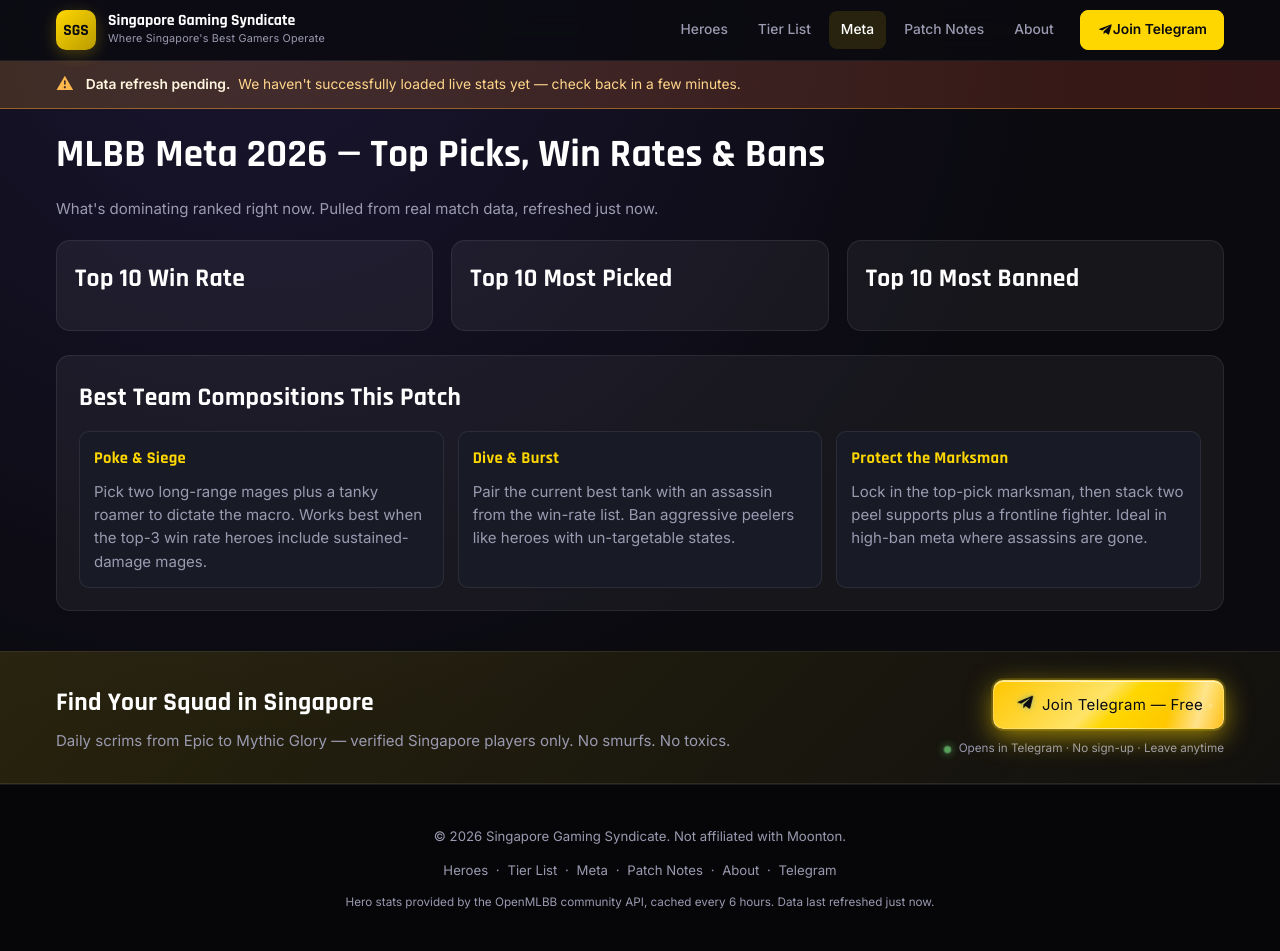
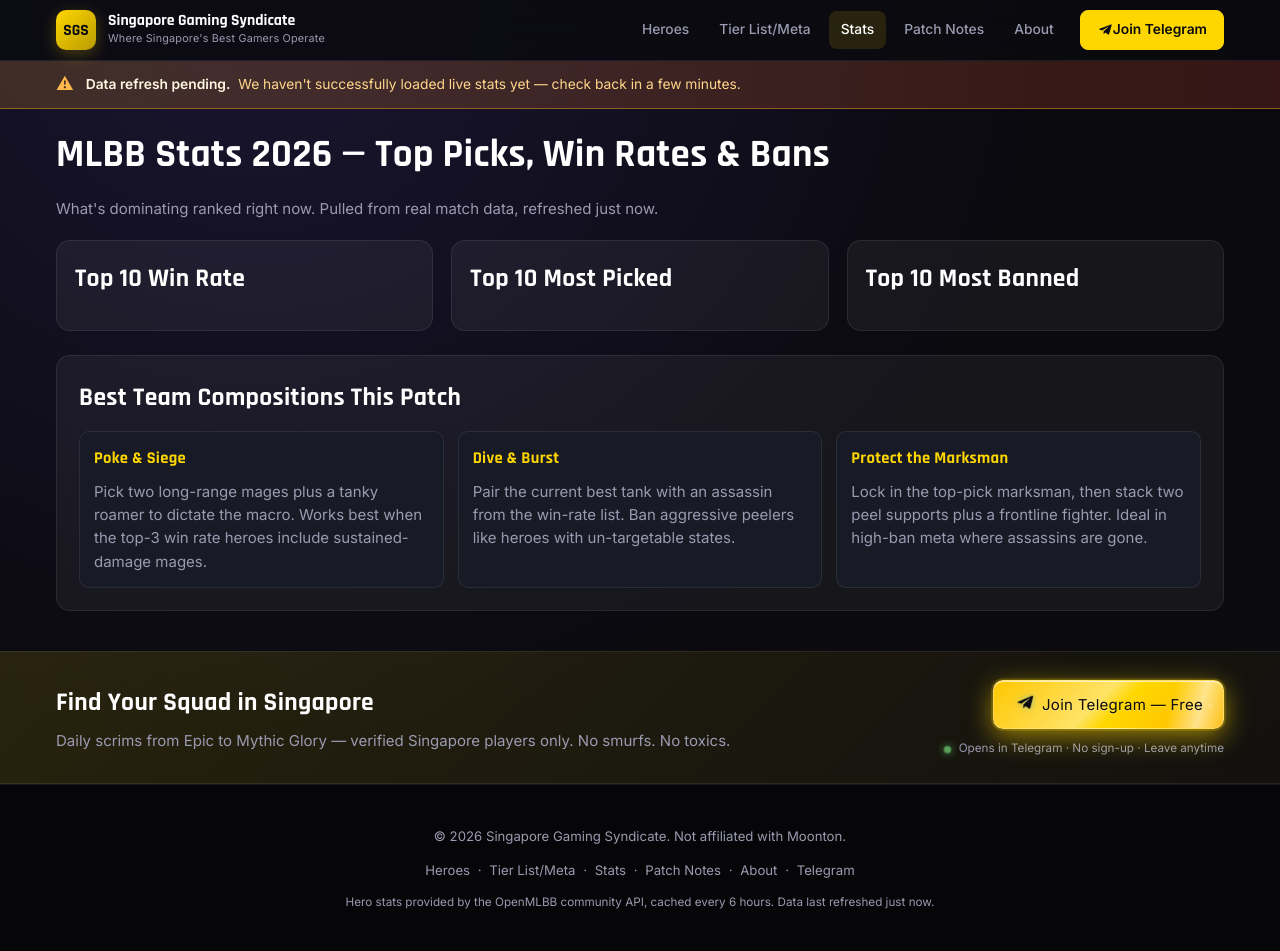
Before and after one commit to DemonicMinz/sgs-guide, a Flask app: page /meta in a window 1280 px wide. Run offline with Flask 3, Linux system fonts and the light colour scheme; data that the repository does not hold is empty.

Commit message:
Rename nav: Meta → Stats, Tier List → Tier List/Meta
Updates header/footer nav labels, breadcrumb names, meta page H1
and <title> tag, plus og:image:alt. Routes (/tier-list, /meta) are
unchanged so existing links and SEO targeting stay intact.

Co-Authored-By: Claude Opus 4.7 <noreply@anthropic.com>

```diff
--- a/app.py
+++ b/app.py
@@ -2224,7 +2224,7 @@ def meta_page() -> str:
         by_ban=by_ban,
         updated=updated,
         page_title=(
-            f"MLBB Meta {current_month} — Top Picks, Highest Win "
+            f"MLBB Stats {current_month} — Top Picks, Highest Win "
             f"Rate & Most Banned | {SITE_NAME}"
         ),
         page_desc=(
--- a/templates/base.html
+++ b/templates/base.html
@@ -214,8 +214,8 @@ function gtag_report_conversion(url) {
     </a>
     <nav class="site-nav" aria-label="Primary">
       <a href="{{ url_for('index') }}"{% if request.endpoint == 'index' %} aria-current="page"{% endif %}>Heroes</a>
-      <a href="{{ url_for('tier_list_page') }}"{% if request.endpoint == 'tier_list_page' %} aria-current="page"{% endif %}>Tier List</a>
-      <a href="{{ url_for('meta_page') }}"{% if request.endpoint == 'meta_page' %} aria-current="page"{% endif %}>Meta</a>
+      <a href="{{ url_for('tier_list_page') }}"{% if request.endpoint == 'tier_list_page' %} aria-current="page"{% endif %}>Tier List/Meta</a>
+      <a href="{{ url_for('meta_page') }}"{% if request.endpoint == 'meta_page' %} aria-current="page"{% endif %}>Stats</a>
       <a href="{{ url_for('patch_notes_page') }}"{% if request.endpoint == 'patch_notes_page' %} aria-current="page"{% endif %}>Patch Notes</a>
       {% if topup_enabled %}
       <a href="{{ url_for('topup') }}"{% if request.endpoint in ('topup', 'topup_mlbb') %} aria-current="page"{% endif %}>Top Up</a>
@@ -283,8 +283,8 @@ function gtag_report_conversion(url) {
     <p>&copy; {{ YEAR }} {{ SITE_NAME }}. Not affiliated with Moonton.</p>
     <p class="foot-links">
       <a href="{{ url_for('index') }}">Heroes</a> ·
-      <a href="{{ url_for('tier_list_page') }}">Tier List</a> ·
-      <a href="{{ url_for('meta_page') }}">Meta</a> ·
+      <a href="{{ url_for('tier_list_page') }}">Tier List/Meta</a> ·
+      <a href="{{ url_for('meta_page') }}">Stats</a> ·
       <a href="{{ url_for('patch_notes_page') }}">Patch Notes</a> ·
       {% if topup_enabled %}
       <a href="{{ url_for('topup') }}">Top Up</a> ·
--- a/templates/meta.html
+++ b/templates/meta.html
@@ -4,7 +4,7 @@
 <meta property="og:image" content="{{ SITE_URL }}{{ static_url('og-default.png') }}">
 <meta property="og:image:width" content="1200">
 <meta property="og:image:height" content="630">
-<meta property="og:image:alt" content="MLBB meta analysis — top picks, win rates and bans">
+<meta property="og:image:alt" content="MLBB stats — top picks, win rates and bans">
 <meta name="twitter:image" content="{{ SITE_URL }}{{ static_url('og-default.png') }}">
 {% endblock %}
 
@@ -49,7 +49,7 @@
   "@type": "BreadcrumbList",
   "itemListElement": [
     { "@type": "ListItem", "position": 1, "name": "Home", "item": "{{ SITE_URL }}/" },
-    { "@type": "ListItem", "position": 2, "name": "Meta", "item": "{{ SITE_URL }}{{ canonical }}" }
+    { "@type": "ListItem", "position": 2, "name": "Stats", "item": "{{ SITE_URL }}{{ canonical }}" }
   ]
 }
 </script>
@@ -57,7 +57,7 @@
 
 {% block content %}
 <section class="page-head">
-  <h1>MLBB Meta 2026 — Top Picks, Win Rates &amp; Bans</h1>
+  <h1>MLBB Stats 2026 — Top Picks, Win Rates &amp; Bans</h1>
   <p>What's dominating ranked right now. Pulled from real match data, refreshed {{ updated }}.</p>
 </section>
 
--- a/templates/tier_list.html
+++ b/templates/tier_list.html
@@ -39,7 +39,7 @@
   "@type": "BreadcrumbList",
   "itemListElement": [
     { "@type": "ListItem", "position": 1, "name": "Home", "item": "{{ SITE_URL }}/" },
-    { "@type": "ListItem", "position": 2, "name": "Tier List", "item": "{{ SITE_URL }}{{ canonical }}" }
+    { "@type": "ListItem", "position": 2, "name": "Tier List/Meta", "item": "{{ SITE_URL }}{{ canonical }}" }
   ]
 }
 </script>
```
